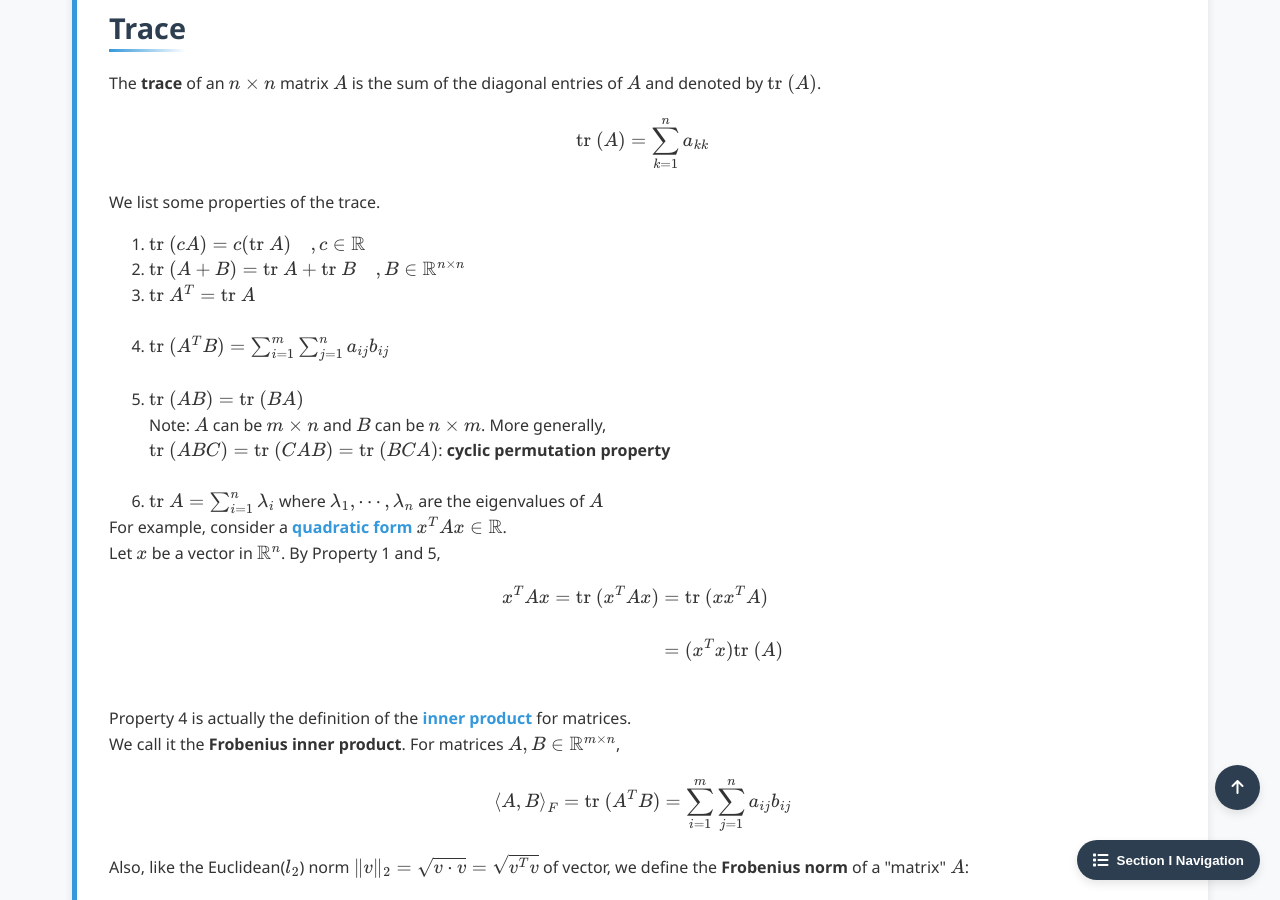
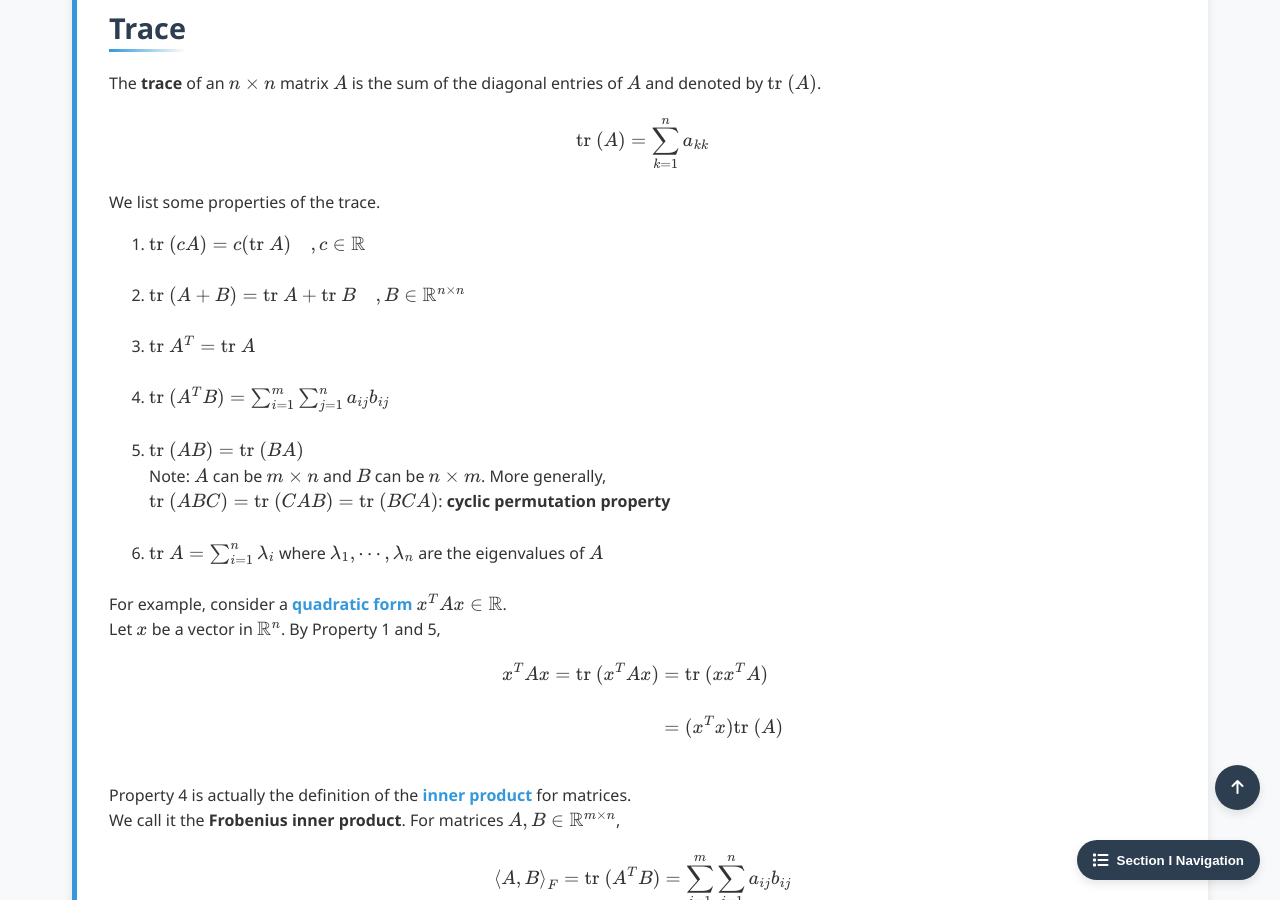
Before and after one commit to Yusukey01/yusukey01.github.io, a Jekyll site: the page built from Mathematics/Linear_algebra/trace.html, in a window 1280 px wide and 900 px high, scrolled down 617 px. Built offline with Jekyll 4.4.1, drawn with Linux system fonts in a browser that asks for light colours.

Commit message:
Updated Section 1-10

```diff
--- a/Mathematics/Linear_algebra/trace.html
+++ b/Mathematics/Linear_algebra/trace.html
@@ -140,8 +140,8 @@ uses_python: false
             \]
             We list some properties of the trace.
             <ol style="padding-left: 40px;">
-                <li>\(\text{tr }(cA) = c (\text{tr }A) \quad , c \in \mathbb{R}\)</li>
-                <li>\(\text{tr }(A+B) = \text{tr }A + \text{tr }B  \quad , B \in \mathbb{R}^{n \times n}\)</li>
+                <li>\(\text{tr }(cA) = c (\text{tr }A) \quad , c \in \mathbb{R}\)</li><br>
+                <li>\(\text{tr }(A+B) = \text{tr }A + \text{tr }B  \quad , B \in \mathbb{R}^{n \times n}\)</li><br>
                 <li>\(\text{tr }A^T = \text{tr }A \)</li> <br>
                 <li>\(\text{tr }(A^TB) = \sum_{i=1}^m\sum_{j=1}^n a_{ij}b_{ij}\)</li> <br>
                 <li>\(\text{tr }(AB) = \text{tr }(BA) \)</li>
@@ -149,6 +149,7 @@ uses_python: false
                 \(\text{tr }(ABC) = \text{tr }(CAB) = \text{tr }(BCA) \): <strong>cyclic permutation property</strong> <br><br>
                 <li>\(\text{tr }A =\sum_{i=1}^n \lambda_i \) where \(\lambda_1, \cdots, \lambda_n\) are the eigenvalues of \(A\)</li>
             </ol>
+            <br>
             For example, consider a <a href="symmetry.html"><strong>quadratic form</strong></a> \(x^TAx \in \mathbb{R}\).
             <br>
             Let \(x\) be a vector in \(\mathbb{R}^n\). By Property 1 and 5,
@@ -261,8 +262,9 @@ uses_python: false
             Often we just say "the metric space \(M\)" if the metric \(d\) is obvious.
             <br>Note: Suppose \(X\) and \(Y\) are sets. Then <strong>Cartesian product </strong>of \(X\) and \(Y\)
             is a set of "ordered" pair
-            \[\{(x, y) | x \in X, \, y\in Y\}\]
-            <br>
+            \[
+            \{(x, y) | x \in X, \, y\in Y\}
+            \]
             Now, you can see that any vector space equipped with a norm is a metric space. We call it
             a <strong>normed vector space</strong>. More specifically, in linear algebra, we have worked within
             the framework of <strong>inner product spaces</strong> whose norm is defined by the inner product
```
